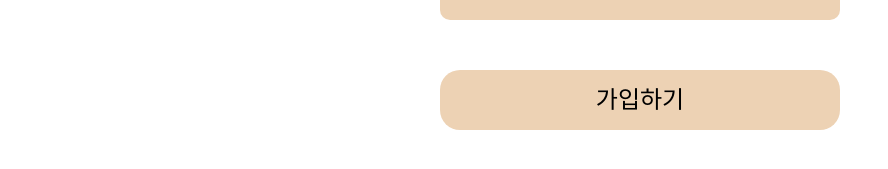
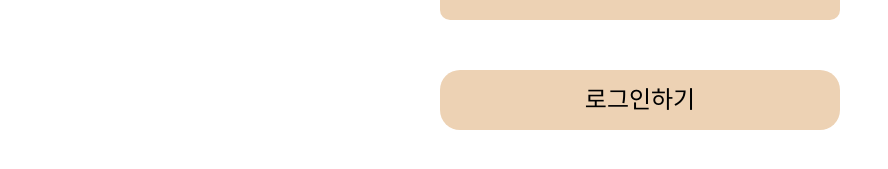
Before and after one commit to AkoIsCat/Monyang-i, a Next.js app: page /signin in a window 1280 px wide. Shown: the part 553-722 px from the top of the page, without its empty margins (0-888 px from the left). Built offline with nearby package versions, Linux system fonts and the light colour scheme; a web font is replaced by a local one.

Commit message:
Fix: 로그인에서 버튼이 가입하기로 되어있는 현상 수정

```diff
--- a/src/app/(beforeLogin)/_component/SignInUserForm.tsx
+++ b/src/app/(beforeLogin)/_component/SignInUserForm.tsx
@@ -30,7 +30,7 @@ export default function SignInUserForm() {
           </div>
         </FormBackground>
         <div className="w-formWidth flex justify-center">
-          <Button type="submit" text="가입하기" />
+          <Button type="submit" text="로그인하기" />
         </div>
       </form>
     </>
```
